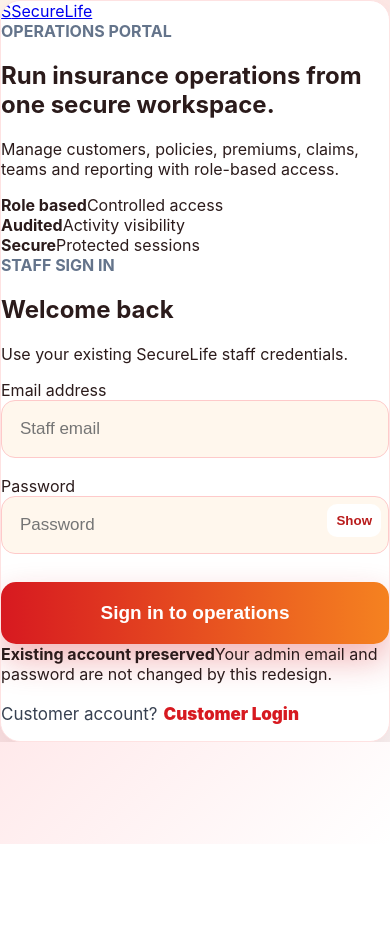
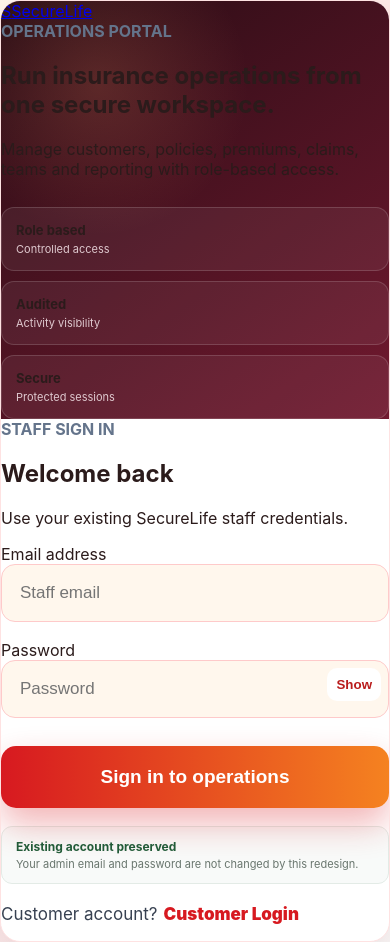
Before and after one commit to mummy7791/insurance-app, a React (Vite) app in the folder frontend/: page /admin-login in a window 390 px wide. Before the commit the page ends 844 px from the top, so only its background shows below. Built offline with nearby package versions, Linux system fonts and the light colour scheme; no server answers.

Commit message:
style: add responsive professional admin workspace

```diff
--- a/frontend/src/styles/app.css
+++ b/frontend/src/styles/app.css
@@ -1073,3 +1073,10 @@ html{-webkit-text-size-adjust:100%;text-size-adjust:100%}html,body,#root{width:1
 
 /* ===== PAYMENT ORDER IDEMPOTENCY ===== */
 .order-resumed{display:inline-block;margin-top:10px;padding:7px 10px;border-radius:9px;background:#ecfdf5;color:#166534;font-weight:700;font-size:11px;border:1px solid #bbf7d0}
+
+
+/* ===== SECURELIFE ADMIN OPERATIONS ===== */
+.admin-command-hero{display:flex;align-items:center;justify-content:space-between;gap:28px;padding:28px;margin-bottom:20px;border-radius:22px;background:linear-gradient(120deg,#321019,#751b34);color:#fff;box-shadow:0 18px 44px rgba(69,18,31,.15)}.admin-command-hero h2{font-size:30px;margin:7px 0}.admin-command-hero p{margin:0;color:#ead6dc;max-width:650px;line-height:1.55}.admin-command-hero .eyebrow{color:#f5c5ae}.admin-command-actions{display:flex;gap:9px;flex-wrap:wrap;justify-content:flex-end}.admin-command-actions .mini-btn{background:rgba(255,255,255,.09);border-color:rgba(255,255,255,.24);color:#fff;text-decoration:none}.admin-command-actions .btn{text-decoration:none;white-space:nowrap}.admin-kpi-grid{display:grid;grid-template-columns:repeat(4,minmax(0,1fr));gap:14px;margin-bottom:20px}.admin-kpi-grid .card{margin:0;border:1px solid #eee1e4;border-radius:17px;box-shadow:0 8px 25px rgba(70,20,32,.045)}.admin-kpi-grid .card h3{font-size:12px;text-transform:uppercase;letter-spacing:.45px;color:#806b70}.admin-kpi-grid .card h1{font-size:27px;margin-bottom:0}.dashboard-loading{display:flex;align-items:center;gap:12px;padding:11px 14px;margin-bottom:14px;border-radius:12px;background:#fff8f5;color:#74545c;font-size:13px}.dashboard-loading .checkout-spinner{width:22px;height:22px;flex-basis:22px}.admin-insight-section,.admin-audit-section{border-radius:20px!important}
+.staff-auth-visual{background:radial-gradient(circle at 25% 20%,rgba(255,154,105,.18),transparent 34%),linear-gradient(145deg,#280c14,#71192f)!important}.staff-trust-grid{display:grid;grid-template-columns:repeat(3,1fr);gap:10px;margin-top:28px}.staff-trust-grid div{padding:14px;border:1px solid rgba(255,255,255,.15);border-radius:13px;background:rgba(255,255,255,.06)}.staff-trust-grid strong,.staff-trust-grid span{display:block}.staff-trust-grid strong{font-size:13px}.staff-trust-grid span{font-size:11px;color:#dfc9cf;margin-top:4px}.staff-login-note{display:grid;gap:3px;margin-top:18px;padding:12px 14px;border-radius:11px;background:#f8faf9;border:1px solid #e3ebe6}.staff-login-note strong{font-size:12px;color:#225b38}.staff-login-note span{font-size:11px;color:#69766e}
+@media(max-width:1100px){.admin-kpi-grid{grid-template-columns:repeat(2,1fr)}.admin-command-hero{align-items:flex-start;flex-direction:column}.admin-command-actions{justify-content:flex-start}}
+@media(max-width:600px){.admin-kpi-grid{grid-template-columns:1fr}.admin-command-hero{padding:20px}.admin-command-hero h2{font-size:25px}.admin-command-actions{display:grid;width:100%}.admin-command-actions a{text-align:center}.staff-trust-grid{grid-template-columns:1fr}}
```
